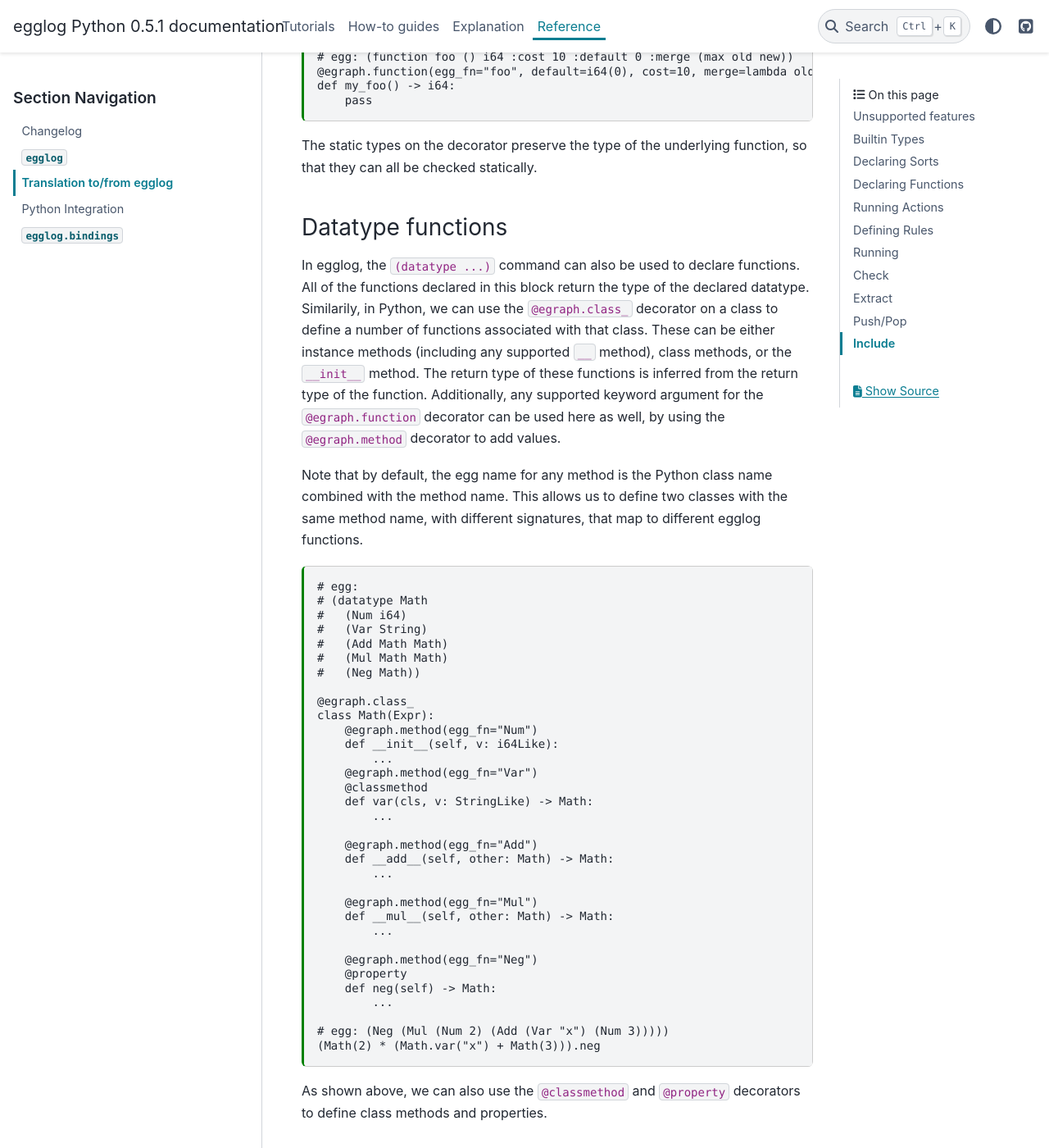
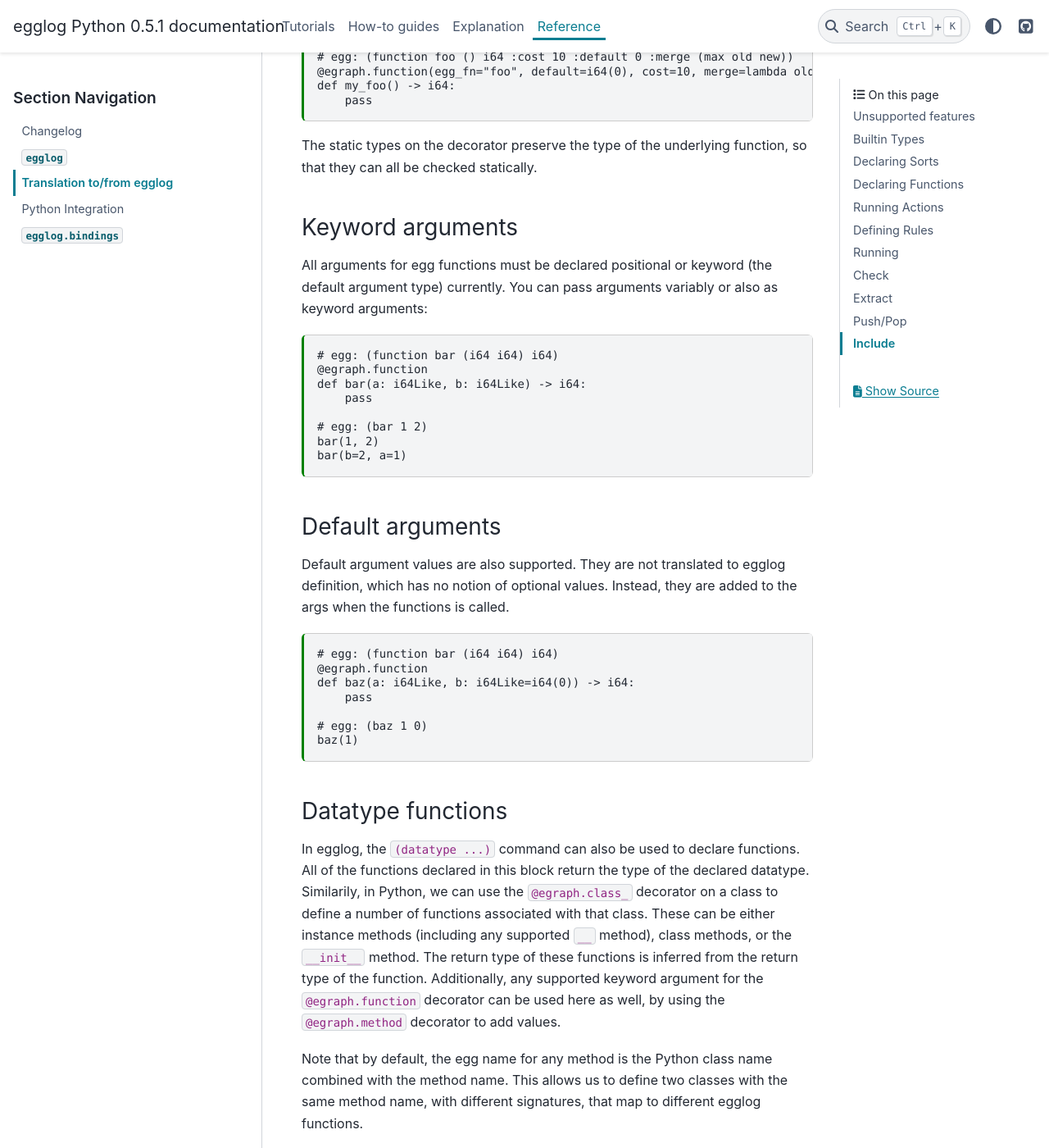
Before and after one commit to egraphs-good/egglog-python, a Sphinx documentation site: the page built from docs/reference/egglog-translation.md, in a window 1280 px wide and 1400 px high, scrolled down 3590 px. Shown: the whole window at 82% size. Built offline with Sphinx 7.4.7 and the PyData theme 0.15.4, drawn with Linux system fonts in a browser that asks for light colours; pages that are not in the unit, such as notebooks, are missing from menus; the version number is read from the project's files by our own code.

Commit message:
Document keyword arguments and default args

````diff
--- a/docs/reference/egglog-translation.md
+++ b/docs/reference/egglog-translation.md
@@ -130,6 +130,35 @@ def my_foo() -> i64:
 ```
 
 The static types on the decorator preserve the type of the underlying function, so that they can all be checked statically.
+
+### Keyword arguments
+
+All arguments for egg functions must be declared positional or keyword (the default argument type) currently. You can pass arguments variably or also as keyword arguments:
+
+```{code-cell} python
+# egg: (function bar (i64 i64) i64)
+@egraph.function
+def bar(a: i64Like, b: i64Like) -> i64:
+    pass
+
+# egg: (bar 1 2)
+bar(1, 2)
+bar(b=2, a=1)
+```
+
+### Default arguments
+
+Default argument values are also supported. They are not translated to egglog definition, which has no notion of optional values. Instead, they are added to the args when the functions is called.
+
+```{code-cell} python
+# egg: (function bar (i64 i64) i64)
+@egraph.function
+def baz(a: i64Like, b: i64Like=i64(0)) -> i64:
+    pass
+
+# egg: (baz 1 0)
+baz(1)
+```
 
 ### Datatype functions
 
````
